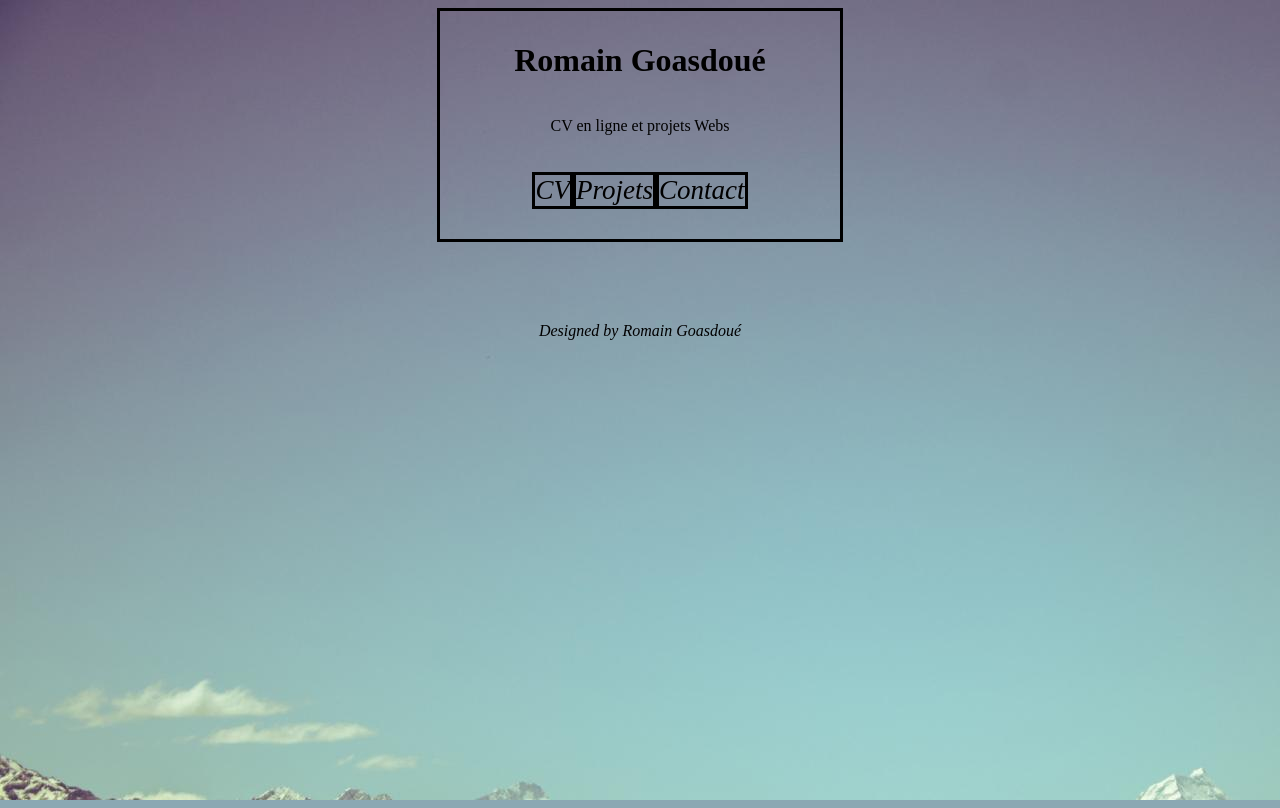
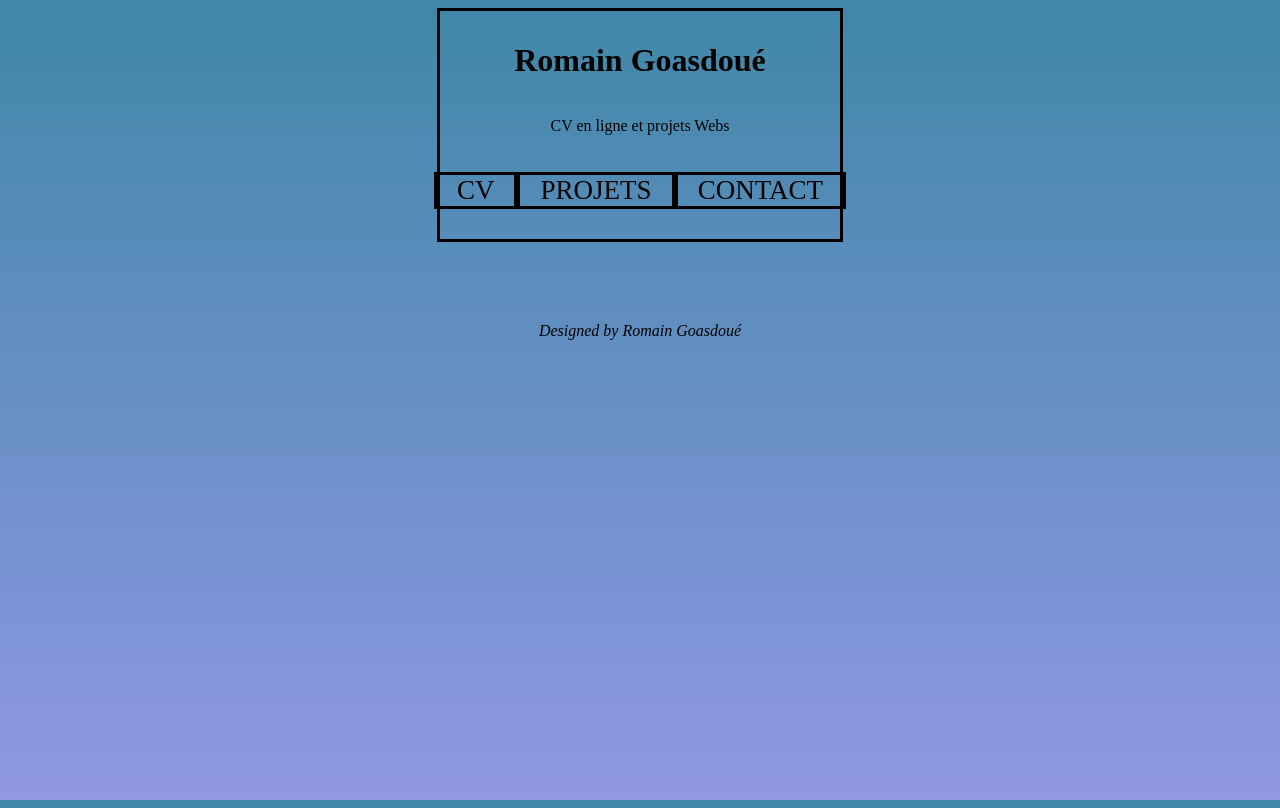
Before and after one commit to RomainGsd/romaingsd.github.io, a PHP site: page / in a window 1280 px wide. Run offline with PHP 8.4, Linux system fonts and the light colour scheme.

Commit message:
linear gradient

```diff
--- a/CSS/Style.css
+++ b/CSS/Style.css
@@ -65,11 +65,19 @@ header
   justify-content: center;
 }
 
+html
+{
+  height: 100%;
+}
+
 body
 {
-  background-image: url('Imgs/bckgd.jpg');
+  height: 100%;
   background-repeat: no-repeat;
-  /*background: #1b1f22;*/
+  background-attachment: fixed;
+  background: linear-gradient(#3f87a6, #9198e5);
+  /*background-image: url('Imgs/bckgd.jpg');*/
+  /*background-repeat: no-repeat;*/
 }
 
 nav ul
@@ -78,6 +86,12 @@ nav ul
   justify-content: center;
   list-style: none;
   padding: 0;
+}
+
+nav ul li
+{
+  padding-left: 20px;
+  padding-right: 20px;
 }
 
 footer
@@ -91,7 +105,6 @@ footer
 a
 {
   color: black;
-  font-style: italic;
 }
 
 a:hover
--- a/index.html
+++ b/index.html
@@ -15,8 +15,8 @@
       <nav>
         <ul>
           <li><a href="HTML/CV.html">CV</a></li>
-          <li><a href="HTML/Projects.html">Projets</a></li>
-          <li><a href="HTML/Contact.html">Contact</a></li>
+          <li><a href="HTML/Projects.html">PROJETS</a></li>
+          <li><a href="HTML/Contact.html">CONTACT</a></li>
         </ul>
       </nav>
   </header>
```
